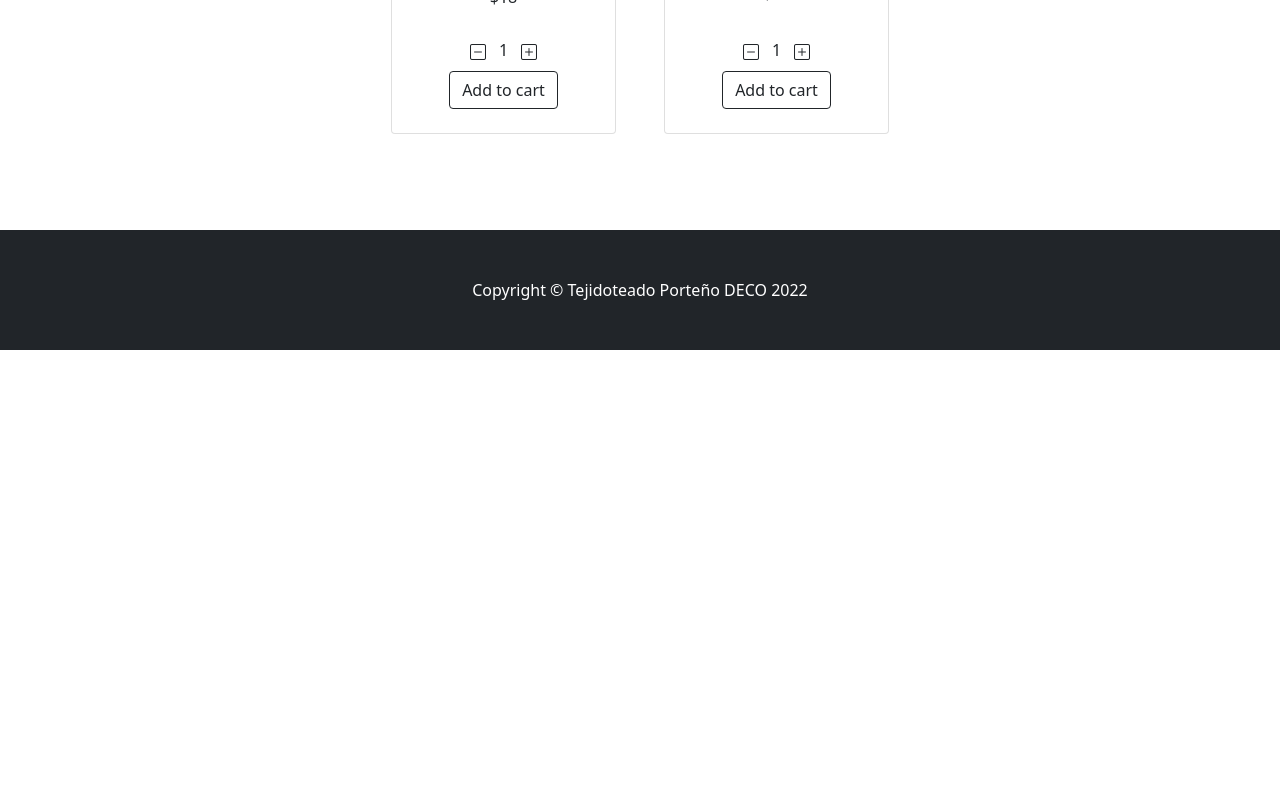
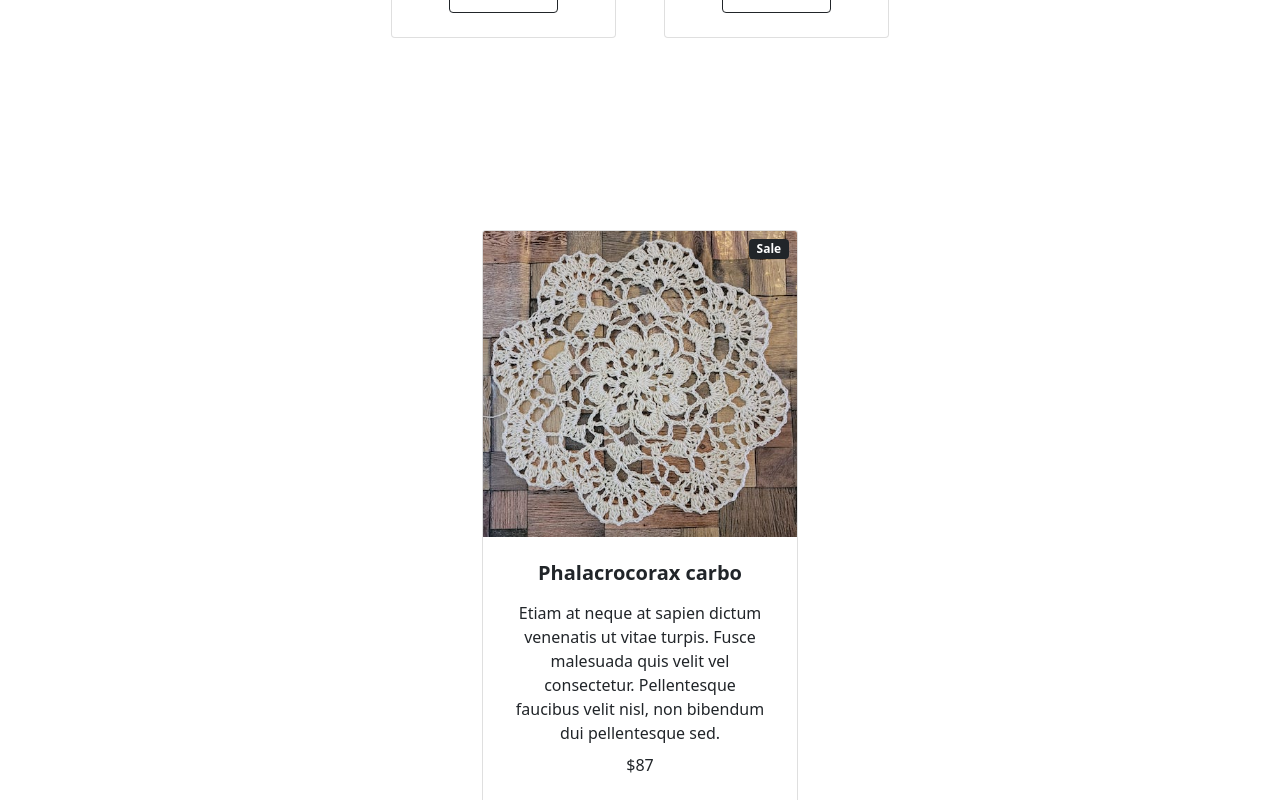
Before and after one commit to Pupino/tejidoteado_portenio_deco, a React (Create React App) app: page / in a window 1280 px wide. Shown: the part 1720-2520 px from the top of the page. Before the commit the page ends 2070 px from the top, so only its background shows below. Built offline with nearby package versions, Linux system fonts and the light colour scheme.

Commit message:
adding ItemDeail

```diff
--- a/package.json
+++ b/package.json
@@ -8,6 +8,7 @@
     "@testing-library/user-event": "^13.5.0",
     "react": "^18.1.0",
     "react-dom": "^18.1.0",
+    "react-router-dom": "^6.3.0",
     "react-scripts": "5.0.1",
     "web-vitals": "^2.1.4"
   },
--- a/src/App.jsx
+++ b/src/App.jsx
@@ -1,14 +1,15 @@
 import NavBar from './components/Navbar/NavBar';
 import Header from './components/Header';
 import ItemListContainer from './components/ItemListContainer/ItemListContainer';
+import ItemDetailContainer from './components/ItemDetailContainer/ItemDetailContainer';
 import Footer from './components/Footer';
 
 function App() {
   return (
     <div className="App">
       <NavBar/>
-      <Header greeting={'DiSEñoS uNiCoS'} subTitle={'hechos a mano'}/>
       <ItemListContainer/>
+      <ItemDetailContainer id='3'/>
       <Footer webSite={'Tejidoteado Porteño DECO'} year={2022}/>
     </div>
   );
--- a/src/components/Header.jsx
+++ b/src/components/Header.jsx
@@ -3,7 +3,7 @@ import React from 'react'
 export default function Header(props) {
   return (
     <header class="bg-dark py-5">
-        <div class="container px-4 px-lg-5 my-5">
+        <div class="container">
             <div class="text-center text-white">
                 <h1 class="display-4 fw-bolder">{props.greeting}</h1>
                 <p class="lead fw-normal text-white-50 mb-0">{props.subTitle}</p>
--- a/src/components/Item/Item.jsx
+++ b/src/components/Item/Item.jsx
@@ -1,5 +1,6 @@
 import React from 'react'
 import ItemCount from '../ItemCount/ItemCount'
+import ItemDetailContainer from '../ItemDetailContainer/ItemDetailContainer';
 
 const Item = ({ item }) => {
 
--- /dev/null
+++ b/src/components/ItemDetail/ItemDetail.js
@@ -0,0 +1,37 @@
+import React from 'react'
+import ItemCount from '../ItemCount/ItemCount'
+
+function ItemDetail({item}) {
+
+  const divBadgeStyles = {
+    top: '0.5rem',
+    right: '0.5rem'
+  }
+
+  for (const result in item) {
+    return (
+        <div class="col mb-5">
+            <div class="card h-100">
+                {/* <!-- Sale badge--> */}
+                <div class="badge bg-dark text-white position-absolute" style={divBadgeStyles}>Sale</div>
+                {/* <!-- Product image--> */}
+                <img class="card-img-top" src={item.img} alt="..." />
+                {/* <!-- Product details--> */}
+                <div class="card-body p-4">
+                    <div class="text-center">
+                        {/* <!-- Product name--> */}
+                        <h5 class="fw-bolder">{item.name}</h5>
+                        <div className="p-2">{item.desc}</div>
+                        {/* <!-- Product price--> */}
+                        ${item.price}
+                    </div>
+                </div>
+                {/* <!-- Product actions--> */}
+                <ItemCount stock={5} initial={1}/>
+            </div>
+        </div>
+    )
+  }
+}
+
+export default ItemDetail
--- /dev/null
+++ b/src/components/ItemDetailContainer/ItemDetailContainer.jsx
@@ -0,0 +1,37 @@
+import React, { useState, useEffect } from 'react'
+import { productsData } from '../../data/products'
+import ItemDetail from '../ItemDetail/ItemDetail'
+
+function ItemDetailContainer({id}) {
+    //constante para traer el detalle del producto
+    const [item, setProduct] = useState({});
+
+    useEffect(() => {
+        const getItem = new Promise((res, rej) => {
+            setTimeout(() => {
+                res(productsData[id-1]);
+            }, 2000);
+        });
+        getItem
+            .then((res) => {
+                console.log(res)
+                setProduct(res);
+                console.log('product' + item);
+            })
+            .catch((error) => {
+                console.log(error);
+            });
+    },[]);
+
+  return (
+    <section class="py-5">
+        <div class="container px-4 px-lg-5 mt-5">
+            <div class="row gx-4 gx-lg-5 row-cols-2 row-cols-md-3 row-cols-xl-3 justify-content-center">
+                <ItemDetail key={item.id} item={item} />
+            </div>
+        </div>
+    </section>
+  )
+}
+
+export default ItemDetailContainer
--- a/src/components/ItemListContainer/ItemListContainer.jsx
+++ b/src/components/ItemListContainer/ItemListContainer.jsx
@@ -1,5 +1,6 @@
 import React, { useState, useEffect } from 'react'
 import ItemList from '../ItemList/ItemList'
+import Header from '../Header';
 import { productsData } from '../../data/products'
 
 export default function ItemListContainer(props) {
@@ -14,7 +15,7 @@ export default function ItemListContainer(props) {
         });
         getProducts
             .then((res) => {
-                console.log(res)
+                //console.log(res)
                 setProducts(res);
             })
             .catch((error) => {
@@ -23,6 +24,8 @@ export default function ItemListContainer(props) {
     }, []);
 
   return (
+    <>
+        <Header greeting={'DiSEñOs uNiCoS'} subTitle={'hechos a mano'}/>
         <section class="py-5">
             <div class="container px-4 px-lg-5 mt-5">
                 <div class="row gx-4 gx-lg-5 row-cols-2 row-cols-md-3 row-cols-xl-4 justify-content-center">
@@ -30,5 +33,6 @@ export default function ItemListContainer(props) {
                 </div>
             </div>
         </section>
+    </>
   )
 }
--- a/src/data/products.js
+++ b/src/data/products.js
@@ -1,11 +1,11 @@
 export const productsData = [
-    {"id":1,"name":"Colobus guerza","img":"./img/tejido1.png","price":48},
-{"id":2,"name":"Butorides striatus","img":"./img/tejido2.png","price":13},
-{"id":3,"name":"Phalacrocorax carbo","img":"./img/tejido3.png","price":87},
-{"id":4,"name":"Neophron percnopterus","img":"./img/tejido1.png","price":46},
-{"id":5,"name":"Boselaphus tragocamelus","img":"./img/tejido1.png","price":18},
-{"id":6,"name":"Conolophus subcristatus","img":"./img/tejido2.png","price":100},
-{"id":7,"name":"Taurotagus oryx","img":"./img/tejido3.png","price":41},
-{"id":8,"name":"Tachybaptus ruficollis","img":"./img/tejido1.png","price":71},
-{"id":9,"name":"Paradoxurus hermaphroditus","img":"./img/tejido1.png","price":18},
-{"id":10,"name":"Cochlearius cochlearius","img":"./img/tejido2.png","price":88}];
+{"id":1,"name":"Colobus guerza","img":"./img/tejido1.png","price":48,"desc":"Etiam tempor augue id quam elementum fermentum. Suspendisse vulputate bibendum dui. Aliquam erat volutpat. Fusce nisl nisi, varius vel enim nec, dictum semper ante."},
+{"id":2,"name":"Butorides striatus","img":"./img/tejido2.png","price":13,"desc":"Sed mattis diam eu quam tincidunt, nec luctus arcu dictum. Curabitur maximus tempus erat, ac mollis diam molestie a."},
+{"id":3,"name":"Phalacrocorax carbo","img":"./img/tejido3.png","price":87,"desc":"Etiam at neque at sapien dictum venenatis ut vitae turpis. Fusce malesuada quis velit vel consectetur. Pellentesque faucibus velit nisl, non bibendum dui pellentesque sed."},
+{"id":4,"name":"Neophron percnopterus","img":"./img/tejido1.png","price":46,"desc":"Donec quis tempor justo. Nulla convallis, sem ac rutrum rutrum, purus nisi hendrerit erat, vitae placerat erat tellus eu urna. Interdum et malesuada fames ac ante ipsum primis in faucibus."},
+{"id":5,"name":"Boselaphus tragocamelus","img":"./img/tejido1.png","price":18,"desc":"Mauris accumsan ligula tortor, ut consequat nibh vestibulum ultrices. Suspendisse potenti. Sed non nulla sit amet neque consequat auctor id id lacus."},
+{"id":6,"name":"Conolophus subcristatus","img":"./img/tejido2.png","price":100,"desc":"Mauris dignissim nisl ac velit imperdiet tincidunt. Integer in faucibus mauris. Aenean libero nibh, lacinia porttitor gravida a, fringilla non nisl."},
+{"id":7,"name":"Taurotagus oryx","img":"./img/tejido3.png","price":41,"desc":"Praesent ultrices interdum felis, et rutrum quam dictum vel. Sed condimentum euismod odio vel convallis."},
+{"id":8,"name":"Tachybaptus ruficollis","img":"./img/tejido1.png","price":71,"desc":"Duis vel mauris at neque sollicitudin consectetur. Sed feugiat libero ac pellentesque vehicula."},
+{"id":9,"name":"Paradoxurus hermaphroditus","img":"./img/tejido1.png","price":18,"desc":"Proin viverra, nunc sed dignissim feugiat, velit est laoreet augue, in dapibus nunc ante ac enim. Duis et nisi in nunc blandit ornare a scelerisque velit."},
+{"id":10,"name":"Cochlearius cochlearius","img":"./img/tejido2.png","price":88,"desc":"Sed non nulla sit amet neque consequat auctor id id lacus. Mauris dignissim nisl ac velit imperdiet tincidunt. Integer in faucibus mauris. Aenean libero nibh, lacinia porttitor gravida a, fringilla non nisl."}];
```
Also changed, not shown: 1 other file (tests, documents, lock files or other folders). Lines whose indentation alone changed are shown as unchanged.
